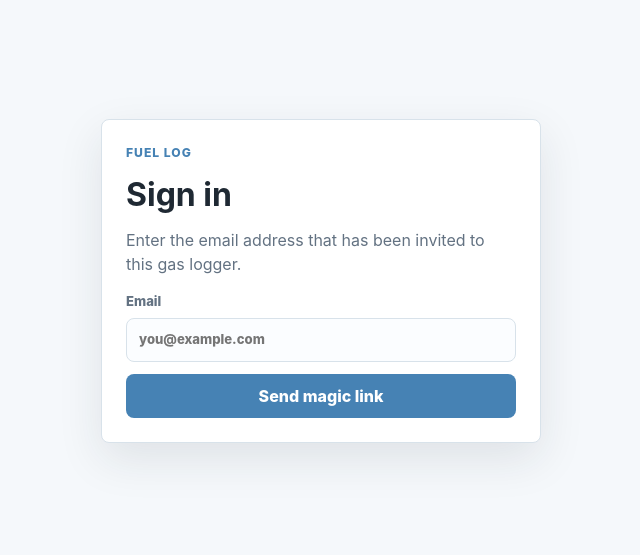
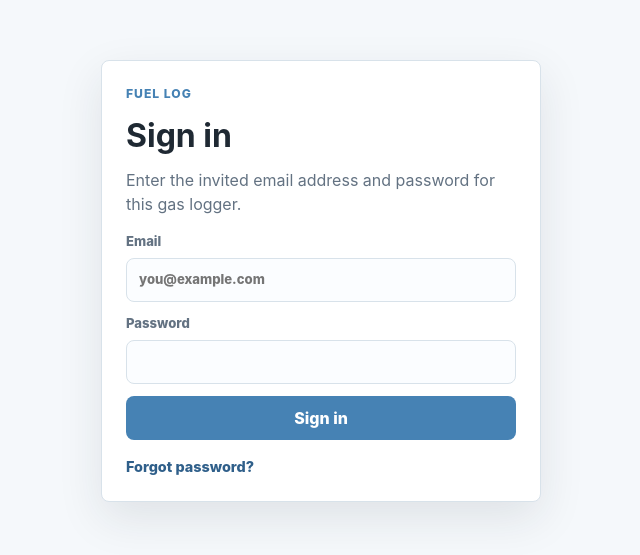
Before and after one commit to gtb104/gas-logger, a React (Vite) app: page / in a window 1280 px wide. Shown: the part 119-674 px from the top of the page, without its empty margins (319-959 px from the left). Built offline with nearby package versions, Linux system fonts and the light colour scheme.

Commit message:
feat: switch to email/pw login

```diff
--- a/src/App.css
+++ b/src/App.css
@@ -44,6 +44,16 @@
 .auth-form {
   display: grid;
   gap: 12px;
+}
+
+.auth-mode-button {
+  background: transparent;
+  border: 0;
+  color: var(--accent-strong);
+  font-size: 0.9rem;
+  font-weight: 800;
+  justify-self: start;
+  padding: 0;
 }
 
 .auth-error {
@@ -674,24 +684,15 @@ button:focus-visible {
 
 .bottom-nav button span {
   align-items: center;
-  border: 1px solid var(--border);
-  border-radius: 999px;
   display: inline-flex;
-  font-size: 0.78rem;
+  font-size: 1.5rem;
   height: 24px;
   justify-content: center;
-  width: 24px;
 }
 
 .bottom-nav button.active {
   background: var(--accent-soft);
   color: var(--accent-strong);
-}
-
-.bottom-nav button.active span {
-  background: var(--accent);
-  border-color: var(--accent);
-  color: var(--on-accent);
 }
 
 @media (max-width: 760px) {
--- a/src/App.tsx
+++ b/src/App.tsx
@@ -88,10 +88,10 @@ type ThemePreference = 'light' | 'dark' | 'auto'
 const routes: AppRoute[] = ['/fillup', '/history', '/stats', '/config']
 
 const navItems: Array<{ label: string; route: AppRoute; symbol: string }> = [
-  { label: 'Fill-up', route: '/fillup', symbol: '+' },
+  { label: 'Fill-up', route: '/fillup', symbol: '➕' },
   { label: 'History', route: '/history', symbol: 'H' },
-  { label: 'Stats', route: '/stats', symbol: '%' },
-  { label: 'Config', route: '/config', symbol: '*' },
+  { label: 'Stats', route: '/stats', symbol: '𝛴' },
+  { label: 'Config', route: '/config', symbol: '⚙' },
 ]
 
 const themeOptions: Array<{ label: string; value: ThemePreference }> = [
@@ -271,9 +271,13 @@ function App() {
   const [session, setSession] = useState<Session | null>(null)
   const [authLoading, setAuthLoading] = useState(Boolean(supabase))
   const [email, setEmail] = useState('')
+  const [password, setPassword] = useState('')
+  const [newPassword, setNewPassword] = useState('')
+  const [isResetMode, setIsResetMode] = useState(false)
+  const [needsPasswordUpdate, setNeedsPasswordUpdate] = useState(false)
   const [authMessage, setAuthMessage] = useState('')
   const [authError, setAuthError] = useState('')
-  const [isSendingLink, setIsSendingLink] = useState(false)
+  const [isAuthSubmitting, setIsAuthSubmitting] = useState(false)
   const [themePreference, setThemePreference] =
     useState<ThemePreference>(getStoredTheme)
 
@@ -310,7 +314,11 @@ function App() {
 
     const {
       data: { subscription },
-    } = supabase.auth.onAuthStateChange((_event, nextSession) => {
+    } = supabase.auth.onAuthStateChange((event, nextSession) => {
+      if (event === 'PASSWORD_RECOVERY') {
+        setNeedsPasswordUpdate(true)
+        setAuthMessage('Enter a new password to finish resetting your account.')
+      }
       setSession(nextSession)
       setAuthLoading(false)
     })
@@ -321,7 +329,7 @@ function App() {
     }
   }, [])
 
-  async function sendMagicLink(event: FormEvent<HTMLFormElement>) {
+  async function signInWithPassword(event: FormEvent<HTMLFormElement>) {
     event.preventDefault()
 
     if (!supabase) {
@@ -331,29 +339,83 @@ function App() {
 
     setAuthError('')
     setAuthMessage('')
-    setIsSendingLink(true)
+    setIsAuthSubmitting(true)
 
-    const { error } = await supabase.auth.signInWithOtp({
+    const { error } = await supabase.auth.signInWithPassword({
       email: email.trim(),
-      options: {
-        shouldCreateUser: false,
-        emailRedirectTo: `${window.location.origin}/fillup`,
-      },
+      password,
     })
 
-    setIsSendingLink(false)
+    setIsAuthSubmitting(false)
 
     if (error) {
       setAuthError(error.message)
       return
     }
 
-    setAuthMessage('Check your email for a magic link to sign in.')
+    setPassword('')
+  }
+
+  async function sendPasswordReset(event: FormEvent<HTMLFormElement>) {
+    event.preventDefault()
+
+    if (!supabase) {
+      setAuthError(supabaseConfigError)
+      return
+    }
+
+    setAuthError('')
+    setAuthMessage('')
+    setIsAuthSubmitting(true)
+
+    const { error } = await supabase.auth.resetPasswordForEmail(email.trim(), {
+      redirectTo: `${window.location.origin}/fillup`,
+    })
+
+    setIsAuthSubmitting(false)
+
+    if (error) {
+      setAuthError(error.message)
+      return
+    }
+
+    setAuthMessage('Check your email for a password reset link.')
+  }
+
+  async function updatePassword(event: FormEvent<HTMLFormElement>) {
+    event.preventDefault()
+
+    if (!supabase) {
+      setAuthError(supabaseConfigError)
+      return
+    }
+
+    setAuthError('')
+    setAuthMessage('')
+    setIsAuthSubmitting(true)
+
+    const { error } = await supabase.auth.updateUser({
+      password: newPassword,
+    })
+
+    setIsAuthSubmitting(false)
+
+    if (error) {
+      setAuthError(error.message)
+      return
+    }
+
+    setNewPassword('')
+    setNeedsPasswordUpdate(false)
+    setAuthMessage('Password updated.')
   }
 
   async function signOut() {
     await supabase?.auth.signOut()
     setSession(null)
+    setNeedsPasswordUpdate(false)
+    setPassword('')
+    setNewPassword('')
   }
 
   if (authLoading) {
@@ -367,17 +429,59 @@ function App() {
     )
   }
 
+  if (session && needsPasswordUpdate) {
+    return (
+      <main className="app-shell auth-shell">
+        <section className="auth-panel">
+          <p className="eyebrow">Fuel log</p>
+          <h1>Set new password</h1>
+          <p className="auth-copy">Choose a new password for this account.</p>
+
+          <form className="auth-form" onSubmit={updatePassword}>
+            <label>
+              New password
+              <input
+                autoComplete="new-password"
+                minLength={6}
+                onChange={(event) => setNewPassword(event.target.value)}
+                required
+                type="password"
+                value={newPassword}
+              />
+            </label>
+            <button
+              className="primary-button"
+              disabled={isAuthSubmitting || Boolean(supabaseConfigError)}
+              type="submit"
+            >
+              {isAuthSubmitting ? 'Saving...' : 'Save password'}
+            </button>
+          </form>
+
+          {supabaseConfigError && <p className="auth-error">{supabaseConfigError}</p>}
+          {authError && <p className="auth-error">{authError}</p>}
+          {authMessage && <p className="auth-message">{authMessage}</p>}
+        </section>
+      </main>
+    )
+  }
+
   if (!session) {
     return (
       <main className="app-shell auth-shell">
         <section className="auth-panel">
           <p className="eyebrow">Fuel log</p>
-          <h1>Sign in</h1>
+          <h1>{isResetMode ? 'Reset password' : 'Sign in'}</h1>
           <p className="auth-copy">
-            Enter the email address that has been invited to this gas logger.
+            {isResetMode
+              ? 'Enter your invited email address and we will send a reset link.'
+              : 'Enter the invited email address and password for this gas logger.'}
           </p>
 
-          <form className="auth-form" onSubmit={sendMagicLink}>
+          <form
+            className="auth-form"
+            onSubmit={isResetMode ? sendPasswordReset : signInWithPassword}
+          >
             <label>
               Email
               <input
@@ -390,14 +494,46 @@ function App() {
                 value={email}
               />
             </label>
+            {!isResetMode && (
+              <label>
+                Password
+                <input
+                  autoComplete="current-password"
+                  minLength={6}
+                  onChange={(event) => setPassword(event.target.value)}
+                  required
+                  type="password"
+                  value={password}
+                />
+              </label>
+            )}
             <button
               className="primary-button"
-              disabled={isSendingLink || Boolean(supabaseConfigError)}
+              disabled={isAuthSubmitting || Boolean(supabaseConfigError)}
               type="submit"
             >
-              {isSendingLink ? 'Sending...' : 'Send magic link'}
+              {isAuthSubmitting
+                ? isResetMode
+                  ? 'Sending...'
+                  : 'Signing in...'
+                : isResetMode
+                  ? 'Send reset link'
+                  : 'Sign in'}
             </button>
           </form>
+
+          <button
+            className="auth-mode-button"
+            type="button"
+            onClick={() => {
+              setIsResetMode((currentMode) => !currentMode)
+              setAuthError('')
+              setAuthMessage('')
+              setPassword('')
+            }}
+          >
+            {isResetMode ? 'Back to sign in' : 'Forgot password?'}
+          </button>
 
           {supabaseConfigError && <p className="auth-error">{supabaseConfigError}</p>}
           {authError && <p className="auth-error">{authError}</p>}
```
